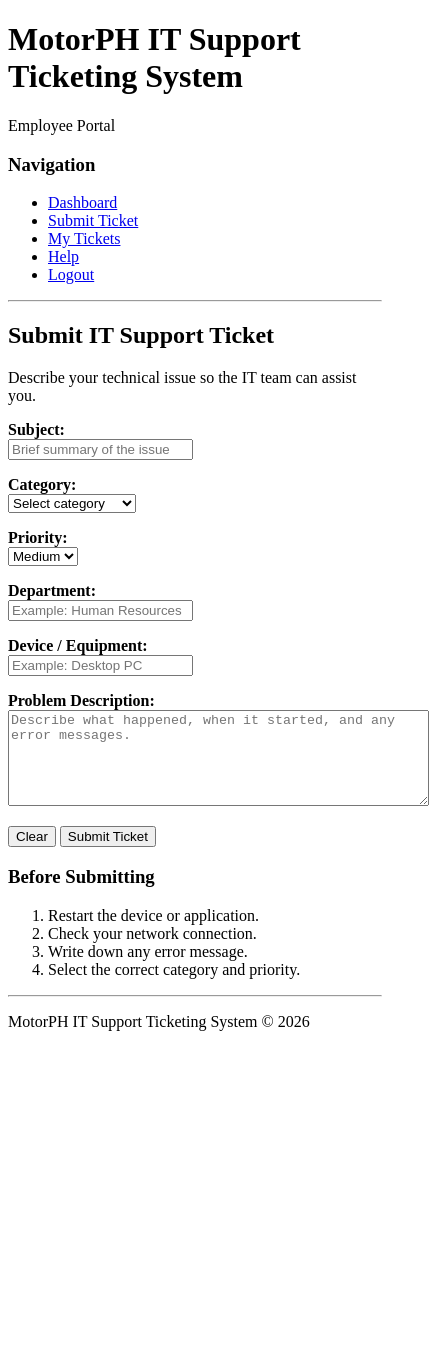
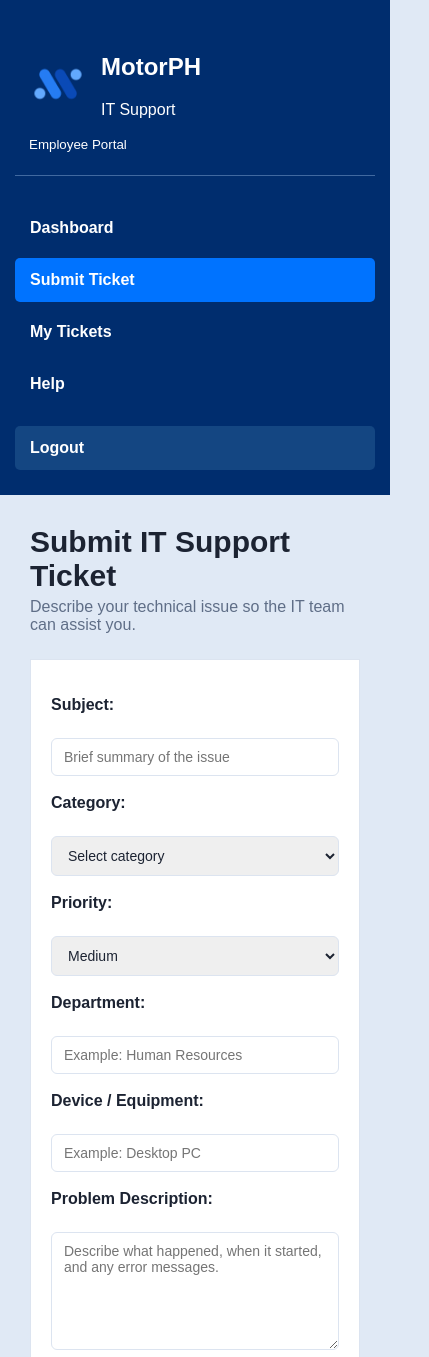
Before and after one commit to ayoumax/WST-Group1, a plain HTML site: page submit-ticket.html in a window 390 px wide. Shown: the top 1357 px of the page, 429 px wide, since content can reach past the window. Before the commit the page ends 1047 px from the top, so only its background shows below. Drawn offline with Linux system fonts and the light colour scheme.

Commit message:
Style for Submit Ticket page and add shared form styling

```diff
--- a/style.css
+++ b/style.css
@@ -780,4 +780,71 @@ tbody tr:hover {
         grid-template-columns:
             1fr;
     }
+
+    /* =========================
+    TICKET FORM
+    ========================= */
+
+    .ticket-form p {
+        margin-bottom: 18px;
+    }
+
+    .ticket-form label {
+        display: block;
+        margin-bottom: 6px;
+        color: var(--text-dark);
+    }
+
+    .ticket-form input[type="text"],
+    .ticket-form select,
+    .ticket-form textarea {
+        width: 100%;
+        max-width: 480px;
+        padding: 10px 12px;
+        border: 1px solid var(--card-border);
+        border-radius: 6px;
+        font-family: inherit;
+        font-size: 14px;
+        color: var(--text-dark);
+    }
+
+    .ticket-form input[type="text"]:focus,
+    .ticket-form select:focus,
+    .ticket-form textarea:focus {
+        outline: none;
+        border-color: var(--sidebar-active);
+    }
+
+    .ticket-form textarea {
+        resize: vertical;
+    }
+
+    .ticket-form button {
+        padding: 10px 20px;
+        border-radius: 6px;
+        border: none;
+        font-size: 14px;
+        cursor: pointer;
+        margin-right: 10px;
+    }
+
+    .ticket-form button[type="submit"] {
+        background-color: var(--sidebar-active);
+        color: #FFFFFF;
+    }
+
+    .ticket-form button[type="submit"]:hover {
+        background-color: var(--sidebar-hover);
+    }
+
+    .ticket-form button[type="reset"] {
+        background-color: var(--page-bg);
+        color: var(--text-dark);
+        border: 1px solid var(--card-border);
+    }
+
+    .ticket-form button[type="reset"]:hover {
+        background-color: var(--card-border);
+    }
+
 }
--- a/submit-ticket.html
+++ b/submit-ticket.html
@@ -2,260 +2,125 @@
 <html lang="en">
 
 <head>
+    <link rel="stylesheet" href="style.css">
     <meta charset="UTF-8">
     <meta name="viewport" content="width=device-width, initial-scale=1.0">
     <title>MotorPH IT Support - Submit Ticket</title>
 </head>
 
-<body>
+<body class="dashboard-page">
+    <div class="app-layout">
 
-    <header>
-        <h1>MotorPH IT Support Ticketing System</h1>
-        <p>Employee Portal</p>
-    </header>
+    <!-- SIDEBAR -->
+    <aside class="sidebar">
 
-    <aside>
+        <div class="sidebar-brand">
+            <div class="sidebar-logo">
+                <img src="images/motorph-logo.png" alt="MotorPH Logo">
+                <div>
+                    <h1>MotorPH</h1>
+                    <p>IT Support</p>
+                </div>
+            </div>
+            <small>Employee Portal</small>
+        </div>
 
-        <nav aria-label="Employee Navigation">
+        <nav class="sidebar-nav">
+            <a href="employee-dashboard.html">Dashboard</a>
+            <a class="active" href="submit-ticket.html">Submit Ticket</a>
+            <a href="my-tickets.html">My Tickets</a>
+            <a href="help.html">Help</a>
+        </nav>
 
-            <h3>Navigation</h3>
-
-            <ul>
-                <li>
-                    <a href="employee-dashboard.html">
-                        Dashboard
-                    </a>
-                </li>
-
-                <li>
-                    <a
-                        href="submit-ticket.html"
-                        aria-current="page">
-                        Submit Ticket
-                    </a>
-                </li>
-
-                <li>
-                    <a href="my-tickets.html">
-                        My Tickets
-                    </a>
-                </li>
-
-                <li>
-                    <a href="help.html">
-                        Help
-                    </a>
-                </li>
-
-                <li>
-                    <a href="index.html">
-                        Logout
-                    </a>
-                </li>
-            </ul>
-
-        </nav>
+        <a class="logout-button" href="index.html">Logout</a>
 
     </aside>
 
-    <hr>
+    <main class="dashboard-content">
 
-    <main>
+        <header class="dashboard-header">
+            <div>
+                <h2>Submit IT Support Ticket</h2>
+                <p>Describe your technical issue so the IT team can assist you.</p>
+            </div>
+        </header>
 
-        <article>
+        <section class="dashboard-card">
 
-            <h2>Submit IT Support Ticket</h2>
-
-            <p>
-                Describe your technical issue so the IT
-                team can assist you.
-            </p>
-
-            <form
-                action="my-tickets.html"
-                method="GET">
+            <form class="ticket-form" action="my-tickets.html" method="GET">
 
                 <p>
-                    <label for="subject">
-                        <strong>Subject:</strong>
-                    </label>
+                    <label for="subject"><strong>Subject:</strong></label>
                     <br>
-
-                    <input
-                        type="text"
-                        id="subject"
-                        name="subject"
-                        placeholder="Brief summary of the issue"
-                        required>
+                    <input type="text" id="subject" name="subject" placeholder="Brief summary of the issue" required>
                 </p>
 
                 <p>
-                    <label for="category">
-                        <strong>Category:</strong>
-                    </label>
+                    <label for="category"><strong>Category:</strong></label>
                     <br>
-
-                    <select
-                        id="category"
-                        name="category"
-                        required>
-
-                        <option value="">
-                            Select category
-                        </option>
-
-                        <option value="network">
-                            Network / Internet
-                        </option>
-
-                        <option value="hardware">
-                            Hardware
-                        </option>
-
-                        <option value="software">
-                            Software
-                        </option>
-
-                        <option value="account">
-                            Account Access
-                        </option>
-
-                        <option value="email">
-                            Email
-                        </option>
-
-                        <option value="printer">
-                            Printer
-                        </option>
-
-                        <option value="other">
-                            Other
-                        </option>
-
+                    <select id="category" name="category" required>
+                        <option value="">Select category</option>
+                        <option value="network">Network / Internet</option>
+                        <option value="hardware">Hardware</option>
+                        <option value="software">Software</option>
+                        <option value="account">Account Access</option>
+                        <option value="email">Email</option>
+                        <option value="printer">Printer</option>
+                        <option value="other">Other</option>
                     </select>
                 </p>
 
                 <p>
-                    <label for="priority">
-                        <strong>Priority:</strong>
-                    </label>
+                    <label for="priority"><strong>Priority:</strong></label>
                     <br>
-
-                    <select
-                        id="priority"
-                        name="priority">
-
-                        <option value="low">
-                            Low
-                        </option>
-
-                        <option
-                            value="medium"
-                            selected>
-                            Medium
-                        </option>
-
-                        <option value="high">
-                            High
-                        </option>
-
-                        <option value="urgent">
-                            Urgent
-                        </option>
-
+                    <select id="priority" name="priority">
+                        <option value="low">Low</option>
+                        <option value="medium" selected>Medium</option>
+                        <option value="high">High</option>
+                        <option value="urgent">Urgent</option>
                     </select>
                 </p>
 
                 <p>
-                    <label for="department">
-                        <strong>Department:</strong>
-                    </label>
+                    <label for="department"><strong>Department:</strong></label>
                     <br>
-
-                    <input
-                        type="text"
-                        id="department"
-                        name="department"
-                        placeholder="Example: Human Resources">
+                    <input type="text" id="department" name="department" placeholder="Example: Human Resources">
                 </p>
 
                 <p>
-                    <label for="device">
-                        <strong>Device / Equipment:</strong>
-                    </label>
+                    <label for="device"><strong>Device / Equipment:</strong></label>
                     <br>
-
-                    <input
-                        type="text"
-                        id="device"
-                        name="device"
-                        placeholder="Example: Desktop PC">
+                    <input type="text" id="device" name="device" placeholder="Example: Desktop PC">
                 </p>
 
                 <p>
-                    <label for="description">
-                        <strong>Problem Description:</strong>
-                    </label>
+                    <label for="description"><strong>Problem Description:</strong></label>
                     <br>
-
-                    <textarea
-                        id="description"
-                        name="description"
-                        rows="6"
-                        cols="50"
-                        placeholder="Describe what happened, when it started, and any error messages."
-                        required></textarea>
+                    <textarea id="description" name="description" rows="6" cols="50" placeholder="Describe what happened, when it started, and any error messages." required></textarea>
                 </p>
 
                 <p>
-                    <button type="reset">
-                        Clear
-                    </button>
-
-                    <button type="submit">
-                        Submit Ticket
-                    </button>
+                    <button type="reset">Clear</button>
+                    <button type="submit">Submit Ticket</button>
                 </p>
 
             </form>
 
-        </article>
+        </section>
 
-        <aside>
-
+        <aside class="dashboard-card quick-help">
             <h3>Before Submitting</h3>
-
             <ol>
-                <li>
-                    Restart the device or application.
-                </li>
-
-                <li>
-                    Check your network connection.
-                </li>
-
-                <li>
-                    Write down any error message.
-                </li>
-
-                <li>
-                    Select the correct category and priority.
-                </li>
+                <li>Restart the device or application.</li>
+                <li>Check your network connection.</li>
+                <li>Write down any error message.</li>
+                <li>Select the correct category and priority.</li>
             </ol>
-
         </aside>
 
     </main>
 
-    <hr>
-
-    <footer>
-        <p>
-            MotorPH IT Support Ticketing System
-            &copy; 2026
-        </p>
-    </footer>
-
+    </div>
 </body>
 
 </html>
```
